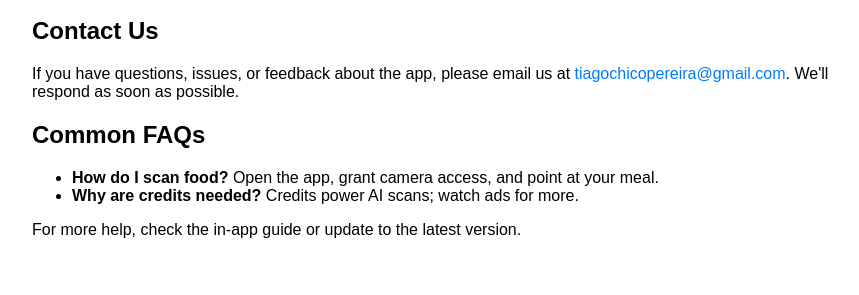
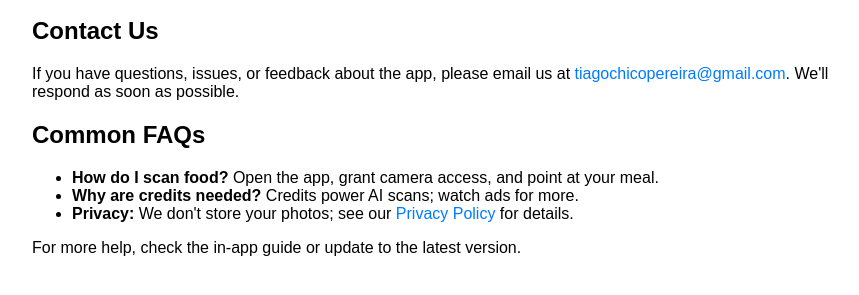
Before and after one commit to Tiagochicoo/quickCalories-support, a plain HTML site: page index.html in a window 1280 px wide. Shown: the part 139-434 px from the top of the page, without its empty margins (208-1067 px from the left). Drawn offline with Linux system fonts and the light colour scheme.

Commit message:
Add privacy policy information to FAQs

```diff
--- a/index.html
+++ b/index.html
@@ -22,6 +22,7 @@
     <ul>
         <li><strong>How do I scan food?</strong> Open the app, grant camera access, and point at your meal.</li>
         <li><strong>Why are credits needed?</strong> Credits power AI scans; watch ads for more.</li>
+        <li><strong>Privacy:</strong> We don't store your photos; see our <a href="privacy-policy.html">Privacy Policy</a> for details.</li>
     </ul>
 
     <p>For more help, check the in-app guide or update to the latest version.</p>
```
